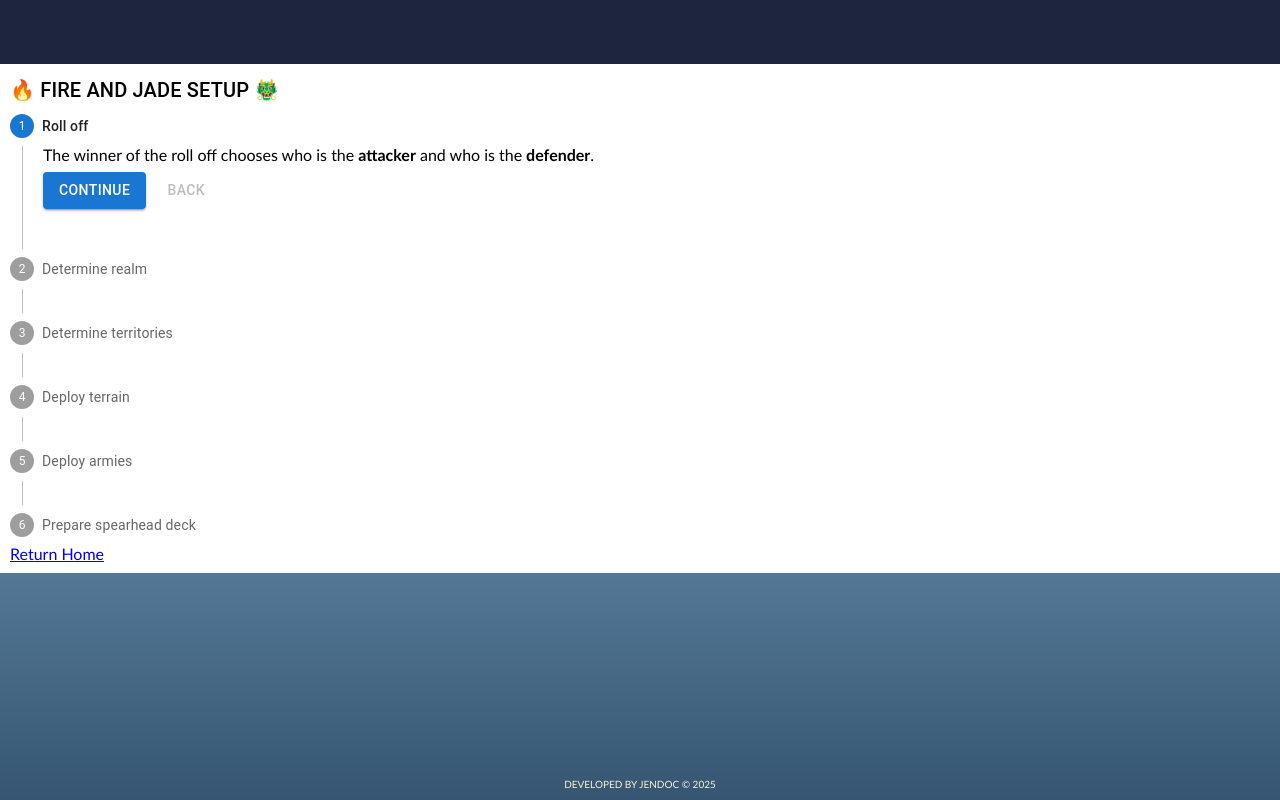
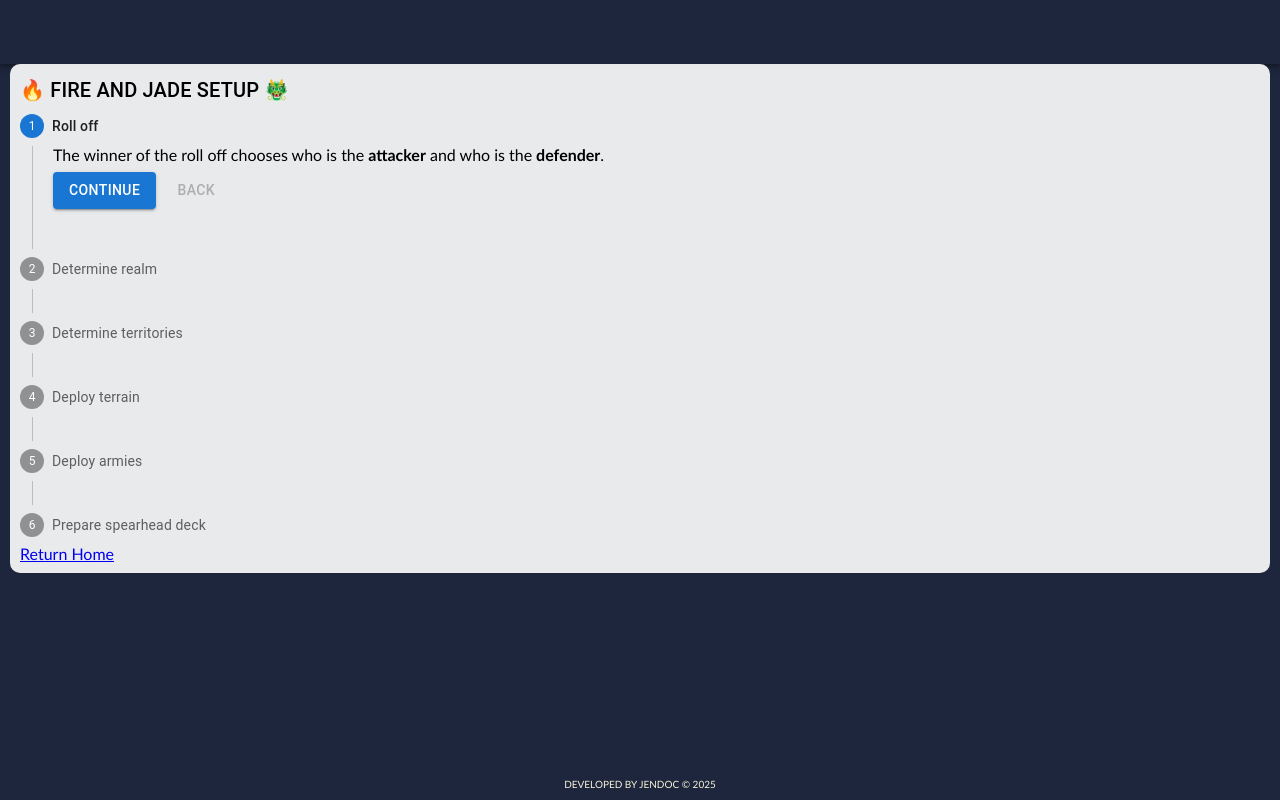
Before and after one commit to jendoc/warhammer_wizard, a React (Vite) app: page /setup in a window 1280 px wide. Built offline with nearby package versions, Linux system fonts and the light colour scheme; some icons are missing.

Commit message:
fix background color

```diff
--- a/src/components/App/App.css
+++ b/src/components/App/App.css
@@ -82,7 +82,7 @@ button:focus-visible {
       */
 
 body {
-    background-image: linear-gradient(to top, #09203f 0%, #537895 100%);
+    background-color: #1d263c;
     font-family: 'Gill Sans', 'Gill Sans MT', Calibri, 'Trebuchet MS',
         sans-serif;
 }
--- a/src/components/Setup/Setup.tsx
+++ b/src/components/Setup/Setup.tsx
@@ -119,7 +119,14 @@ function Setup() {
 
     return (
         <>
-            <Box style={{ backgroundColor: '#fff', padding: '10px' }}>
+            <Box
+                style={{
+                    backgroundColor: '#ffffffe6',
+                    padding: '10px',
+                    borderRadius: '10px',
+                    margin: '0 10px',
+                }}
+            >
                 <Typography variant='h6'>🔥 FIRE AND JADE SETUP 🐲</Typography>
                 <Stepper activeStep={activeStep} orientation='vertical'>
                     {steps.map((step, index) => (
```
